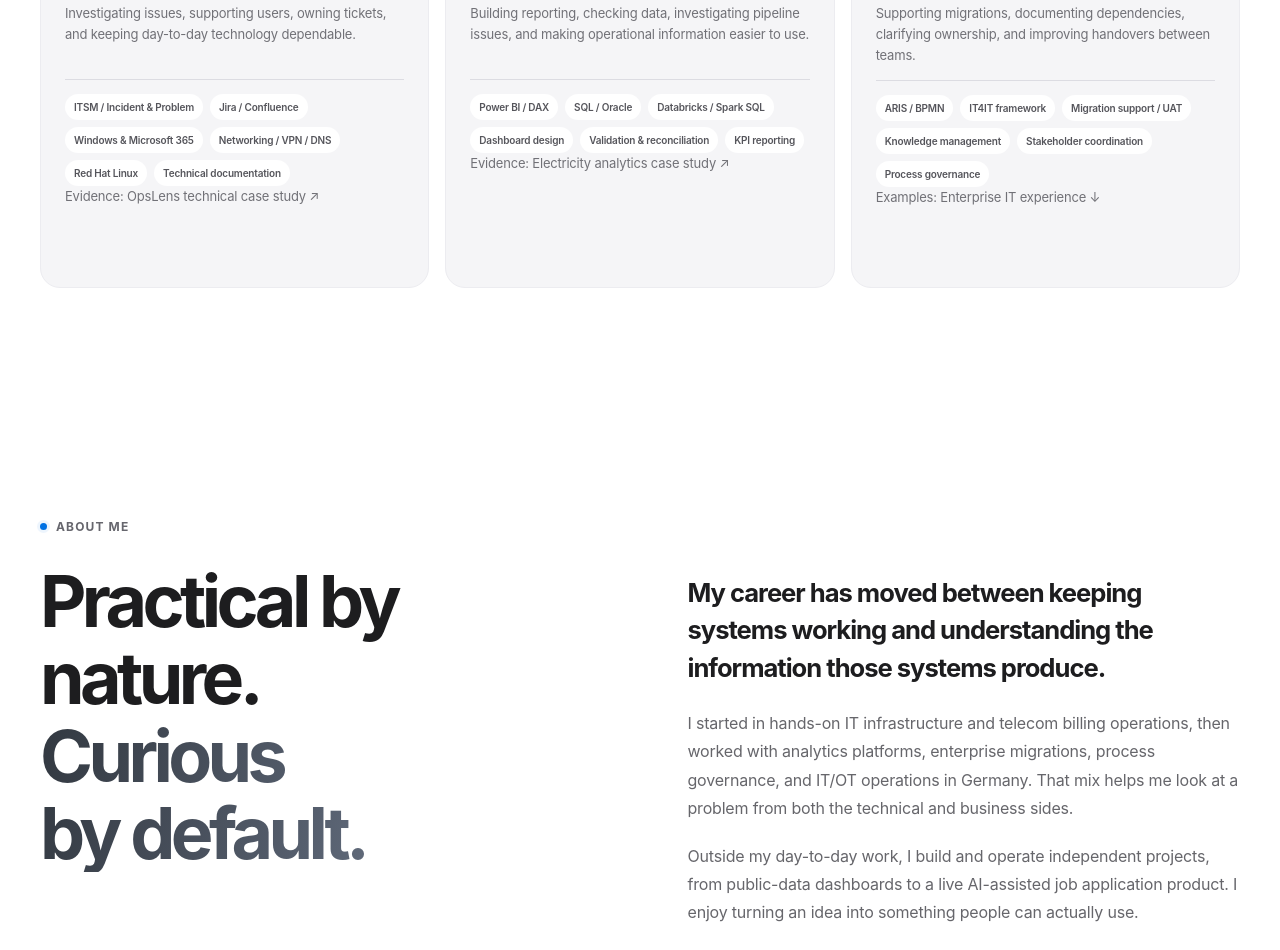
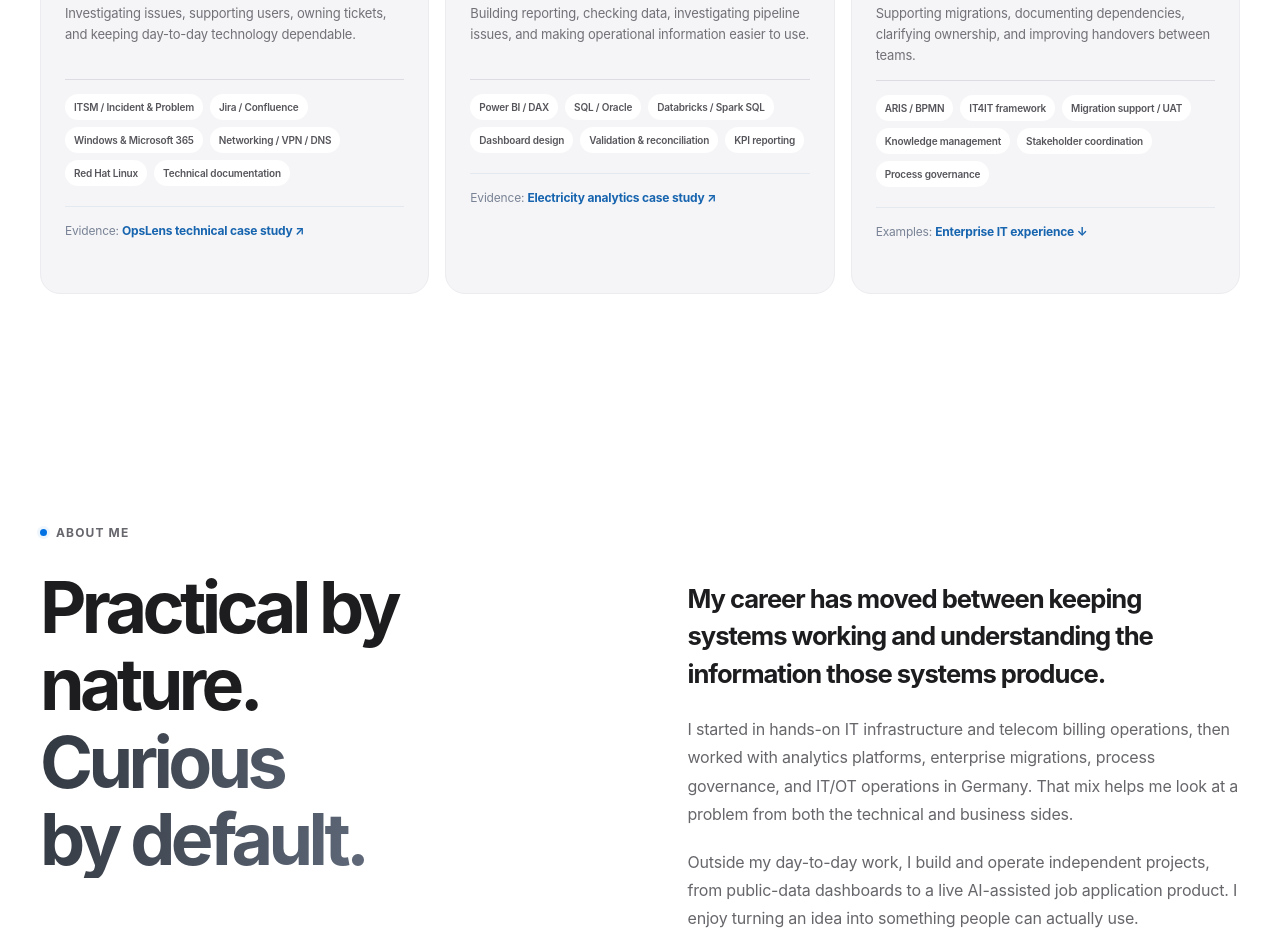
Before and after one commit to hjsarker/portfolio, a plain HTML site: page index.html in a window 1280 px wide. Shown: the part 5521-6471 px from the top of the page. Drawn offline with Linux system fonts and the light colour scheme; no server answers.

Commit message:
Style verifiable expertise links

```diff
--- a/design.css
+++ b/design.css
@@ -1805,3 +1805,14 @@ button,input{font:inherit}
   .filters{gap:7px}
   .filters .filter{font-size:11px}
 }
+
+
+/* Evidence links beneath skill groups */
+.expertise-card .expertise-proof{
+  display:block;margin:20px 0 0;padding-top:14px;
+  border-top:1px solid #e4e9f0;color:#798395;
+  font-size:12px;line-height:1.65;
+}
+.expertise-proof a{color:#1764af;font-weight:730}
+.expertise-proof a:hover{text-decoration:underline;text-underline-offset:3px}
+.expertise-proof a:focus-visible{outline:2px solid #6faefa;outline-offset:3px}
```
